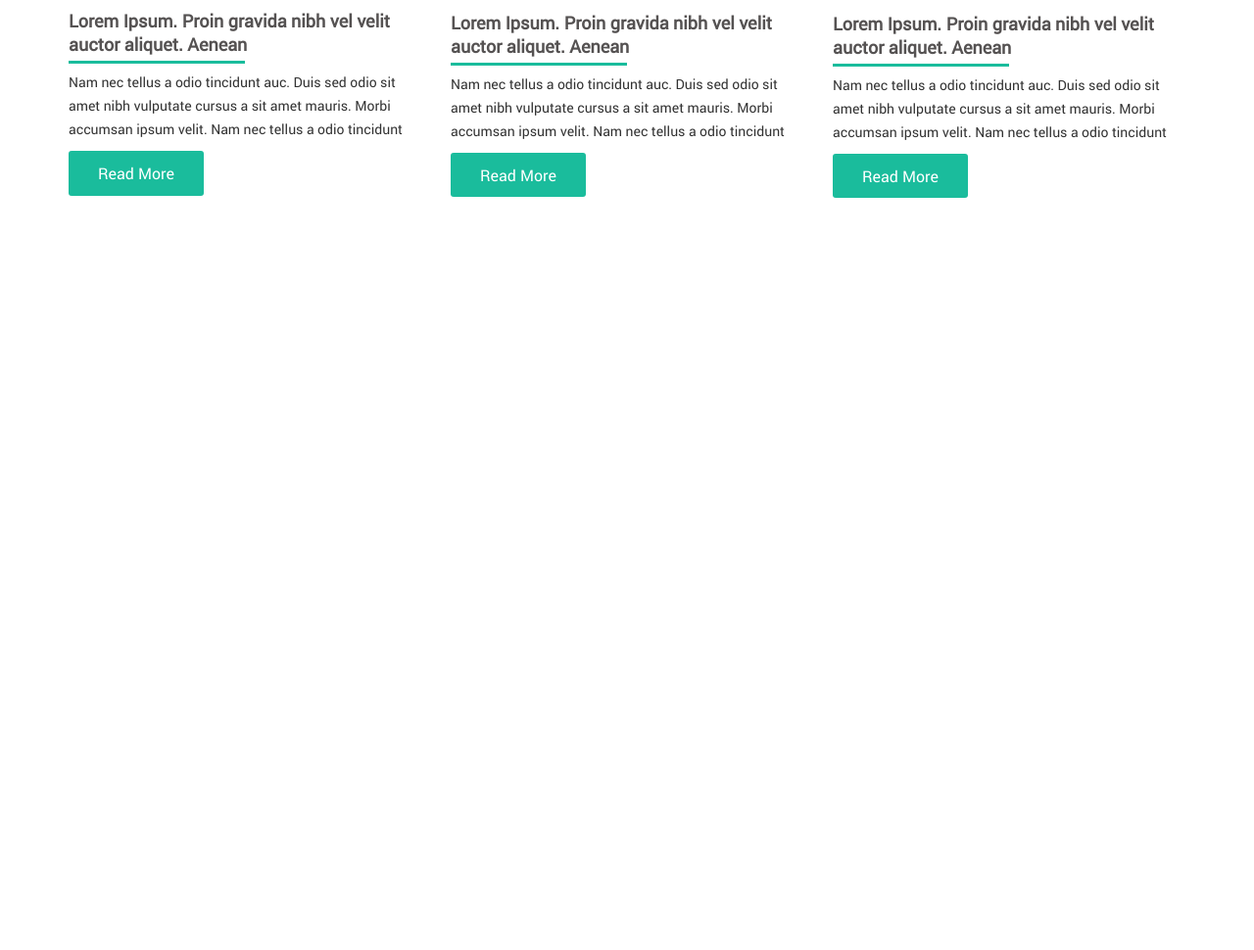
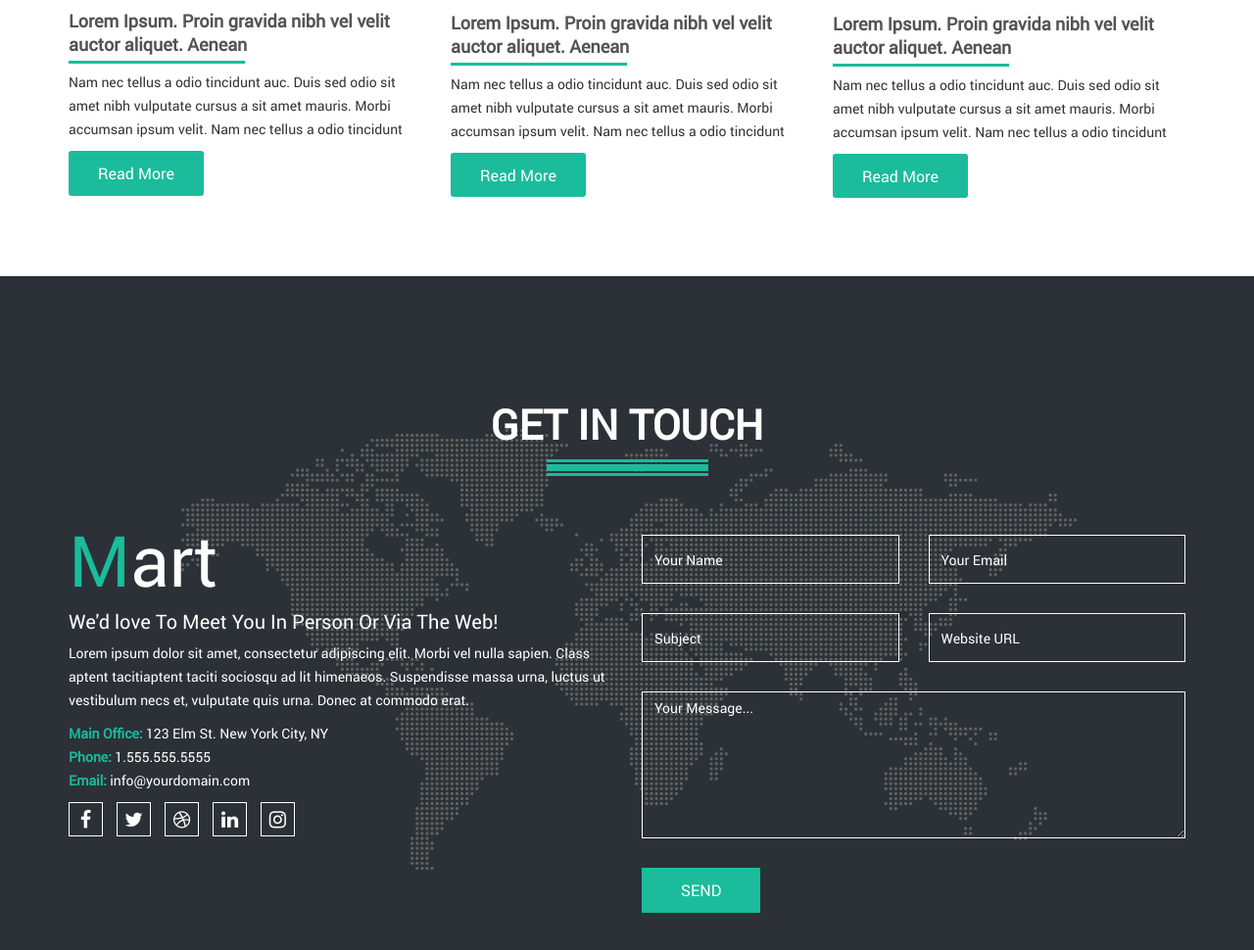
Before and after one commit to ilkalyuzhny/martecom, a website: page app/index.html in a window 1280 px wide. Shown: the part 5440-6410 px from the top of the page at 98% size. Before the commit the page ends 5722 px from the top, so only its background shows below. Drawn offline with Linux system fonts and the light colour scheme.

Commit message:
95% template

```diff
--- a/app/index.html
+++ b/app/index.html
@@ -47,6 +47,7 @@
 	<script>loadCSS( "css/news.min.css?ver=1.0.0", false, "all" );</script>
 	<script>loadCSS( "css/partners.min.css?ver=1.0.0", false, "all" );</script>
 	<script>loadCSS( "css/latestnews.min.css?ver=1.0.0", false, "all" );</script>
+	<script>loadCSS( "css/contact.min.css?ver=1.0.0", false, "all" );</script>
 	<script>loadCSS( "css/main.min.css?ver=1.0.0", false, "all" );</script>
 	<!-- Load CSS End -->
 
@@ -698,6 +699,78 @@
                 </div>
             </div>
         </section>
+        <section class="contact-section">
+            <div class="container">
+                <div class="row">
+                    <div class="col-sm-12">
+                        <div class="title-section wow fadeInDown animated ">
+                            <h1>GET IN TOUCH</h1>
+                        </div>
+                    </div>
+                </div>
+                <div class="row">
+                    <div class="col-md-6 wow fadeInLeft animated">
+                        <div class="left-content">
+                            <h1><span>M</span>art</h1>
+                            <h3>We'd love To Meet You In Person Or Via The Web!</h3>
+                            <p>Lorem ipsum dolor sit amet, consectetur adipiscing elit. Morbi vel nulla sapien. Class aptent tacitiaptent taciti sociosqu ad lit himenaeos. Suspendisse massa urna, luctus ut vestibulum necs et, vulputate quis urna. Donec at commodo erat.</p>
+                            <div class="contact-info">
+                                <p><b>Main Office:</b> 123 Elm St. New York City, NY</p>
+                                <p><b>Phone:</b> 1.555.555.5555</p>
+                                <p><b>Email:</b> info@yourdomain.com</p>
+                            </div>
+                            <div class="social-media">
+                                <ul>
+                                    <li><a href="#"><i class="fa fa-facebook"></i></a></li>
+                                    <li><a href="#"><i class="fa fa-twitter"></i></a></li>
+                                    <li><a href="#"><i class="fa fa-dribbble"></i></a></li>
+                                    <li><a href="#"><i class="fa fa-linkedin"></i></a></li>
+                                    <li><a href="#"><i class="fa fa-instagram"></i></a></li>
+                                </ul>
+                            </div>
+                        </div>
+                    </div>
+                    <div class="col-md-6 wow fadeInRight animated">
+                        <form action="" method="" class="contact-form">
+                            <div class="row">
+                                <div class="col-md-6">
+                                    <div class="input-group">
+                                        <input type="text" class="form-control" id="name" placeholder="Your Name">
+                                    </div>
+                                </div>
+                                <div class="col-md-6">
+                                    <div class="input-group">
+                                        <input type="text" class="form-control" id="name" placeholder="Your Email">
+                                    </div>
+                                </div>
+                            </div>
+                            <div class="row">
+                                <div class="col-md-6">
+                                    <div class="input-group">
+                                        <input type="text" class="form-control" id="name" placeholder="Subject">
+                                    </div>
+                                </div>
+                                <div class="col-md-6">
+                                    <div class="input-group">
+                                        <input type="text" class="form-control" id="name" placeholder="Website URL">
+                                    </div>
+                                </div>
+                                <div class="col-md-12">
+                                    <div class="input-group">
+                                        <textarea name="" id="" class="form-control" cols="30" rows="5" placeholder="Your Message..."></textarea>
+                                    </div>
+                                </div>
+                                <div class="col-md-12">
+                                    <div class="input-group">
+                                        <input type="submit" class="contact-submit" value="Send" />
+                                    </div>
+                                </div>
+                            </div>
+                        </form>
+                    </div>
+                </div>
+            </div>
+        </section>
 
 	<div class="hidden"></div>
 
--- /dev/null
+++ b/sass/contact.sass
@@ -0,0 +1,172 @@
+@import "bourbon"
+@import "vars.sass"
+
+.contact-section
+    display: block
+    position: relative
+    background: url(../img/map-bg.png) #2d3237 no-repeat
+    background-position: center center
+    padding: 100px 0 80px
+    &:before
+        content: "";
+        width: 100%;
+        height: 100%;
+        display: block;
+        background: rgba(45, 50, 55, .55)
+        position: absolute;
+        top: 0;
+        left: 0;
+    .title-section
+        margin-bottom: 80px
+        display: block
+        position: relative
+        &:after
+            content: ""
+            width: 165px
+            display: block
+            height: 7px
+            margin: 0 auto
+            background: #1abc9c
+            position: absolute
+            bottom: -25px
+            left: 0
+            right: 0
+        h1
+            text-align: center
+            color: #fff
+            font-size: 42px
+            font-weight: 700
+            text-transform: uppercase
+            &:before
+                content: ""
+                width: 165px
+                display: block
+                height: 3px
+                margin: 0 auto
+                background: #1abc9c
+                position: absolute
+                bottom: -16px
+                left: 0
+                right: 0
+            &:after
+                content: ""
+                width: 165px
+                display: block
+                height: 3px
+                margin: 0 auto
+                background: #1abc9c
+                position: absolute
+                bottom: -30px
+                left: 0
+                right: 0
+    .left-content
+        h1
+            margin: 0
+            padding: 0
+            color: #fff
+            font-size: 72px
+            font-weight: 300
+            line-height: 1
+            span
+                color: #1abc9c
+        h3
+            display: block
+            margin: 0
+            padding: 0
+            margin-top: 15px
+            margin-bottom: 10px
+            color: #fff
+            font-size: 20px
+            font-weight: 400
+        p
+            color: #fff
+            font-size: 14px
+            font-weight: 300
+            line-height: 24px
+            b
+                color: #1abc9c
+        .contact-info
+            display: block
+            margin-top: 10px
+            p
+                margin: 0
+        .social-media
+            display: block
+            margin-top: 10px
+            ul
+                display: block
+                margin: 0
+                padding: 0
+                li
+                    display: inline-block
+                    margin-right: 10px
+                    list-style: none
+                    a
+                        color: #fff
+                        i
+                            padding: 7px 0
+                            width: 35px
+                            height: 35px
+                            text-align: center
+                            font-size: 20px
+                            border: 1px solid #fff
+                        &:hover i
+                            background: #1abc9c
+                            border: 1px solid #1abc9c
+
+    .contact-form
+        display: block
+        margin-top: 10px
+        .col-md-6
+            margin-bottom: 30px
+            .input-group
+                display: block
+                width: 100%
+                input.form-control
+                    display: block
+                    width: 100%
+                    height: 50px
+                    background: transparent;
+                    border: 1px solid #fff
+                .form-control
+                    &:focus, &:hover
+                        color: #1abc9c !important
+                        border: 1px solid #1abc9c
+                        box-shadow: none
+                input::placeholder
+                    color: #fff
+
+        .col-md-12
+            margin-bottom: 30px
+            .input-group
+                display: block
+                width: 100%
+                input.form-control
+                    display: block
+                    width: 100%
+                    height: 50px
+                    background: transparent;
+                    border: 1px solid #fff
+                textarea.form-control
+                    display: block
+                    width: 100%
+                    height: 50px
+                    background: transparent;
+                    border: 1px solid #fff
+                textarea.form-control
+                    height: 150px
+                .form-control
+                    &:focus, &:hover
+                        color: #1abc9c !important
+                        border: 1px solid #1abc9c
+                        box-shadow: none
+                textarea::placeholder
+                    color: #fff
+                input.contact-submit
+                    display: inline-block
+                    padding: 10px 40px
+                    color: #fff !important
+                    font-size: 16px
+                    background: #1abc9c !important
+                    border: none
+                    text-transform: uppercase
```
Also changed, not shown: app/css/contact.min.css (added), app/img/map-bg.png (added).
